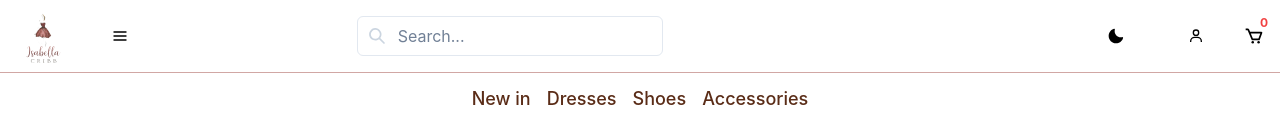
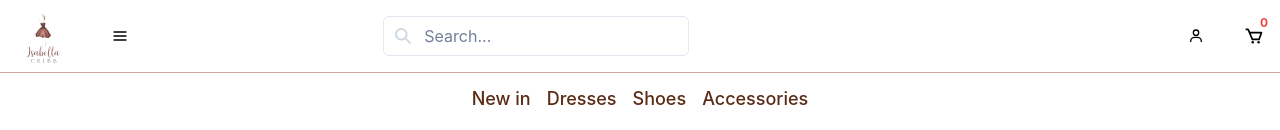
Before and after one commit to stephen-gift/shopping-cart, a Next.js app: page / in a window 1280 px wide. Shown: the top 130 px of the page. Built offline with nearby package versions, Linux system fonts and the light colour scheme.

Commit message:
update SCHeader(remove dark mode)

```diff
--- a/src/components/global/Header/index.tsx
+++ b/src/components/global/Header/index.tsx
@@ -87,13 +87,13 @@ const SCHeader = (props: Props) => {
       </Link>
 
       <Flex justifyContent={"center"} alignItems={"center"} gap={10}>
-        <IconButton
+        {/* <IconButton
           display={{ base: "none", md: "flex" }}
           onClick={toggleColorMode}
           icon={colorMode === "light" ? <MoonIcon /> : <SunIcon />}
           variant={"none"}
           aria-label="Open Menu"
-        />
+        /> */}
 
         <Flex alignItems={"center"} justifyContent={"center"} gap={5}>
           <IconButton
@@ -140,13 +140,13 @@ const SCHeader = (props: Props) => {
             </Link>
           </DrawerHeader>
           <DrawerBody>
-            <IconButton
+            {/* <IconButton
               display={{ base: "flex", md: "none" }}
               onClick={toggleColorMode}
               icon={colorMode === "light" ? <MoonIcon /> : <SunIcon />}
               variant={"none"}
               aria-label="Open Menu"
-            />
+            /> */}
 
             <p>Some contents...</p>
             <p>Some contents...</p>
```
